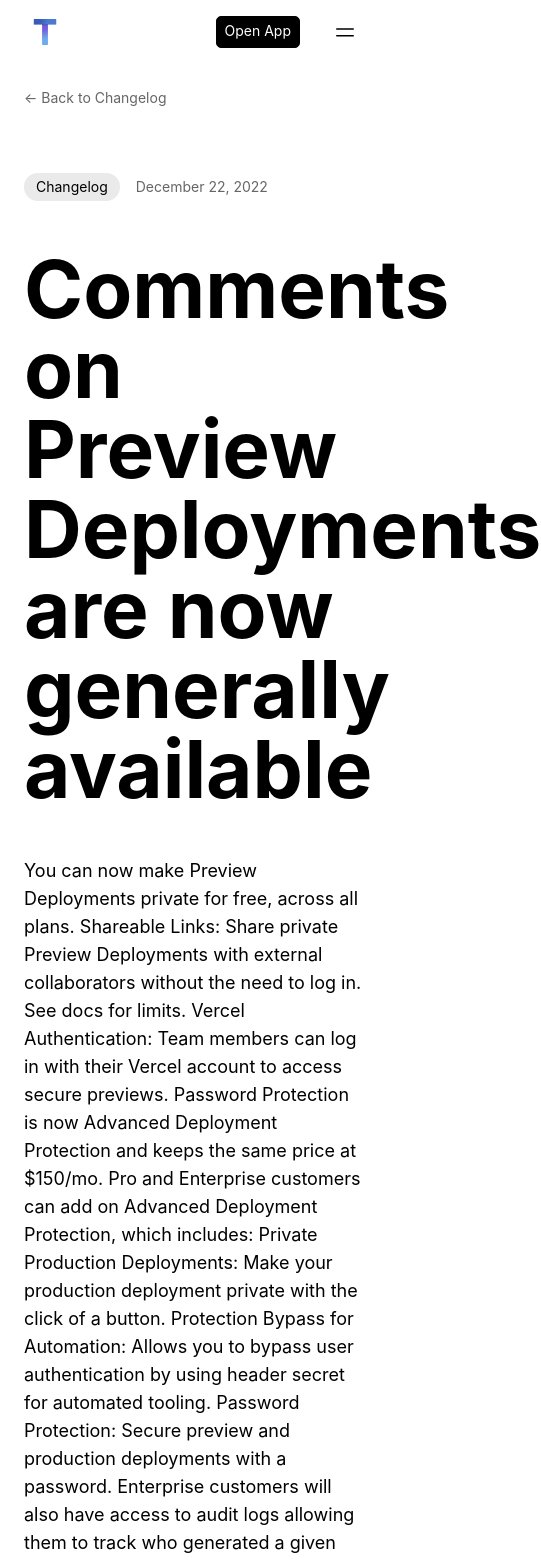
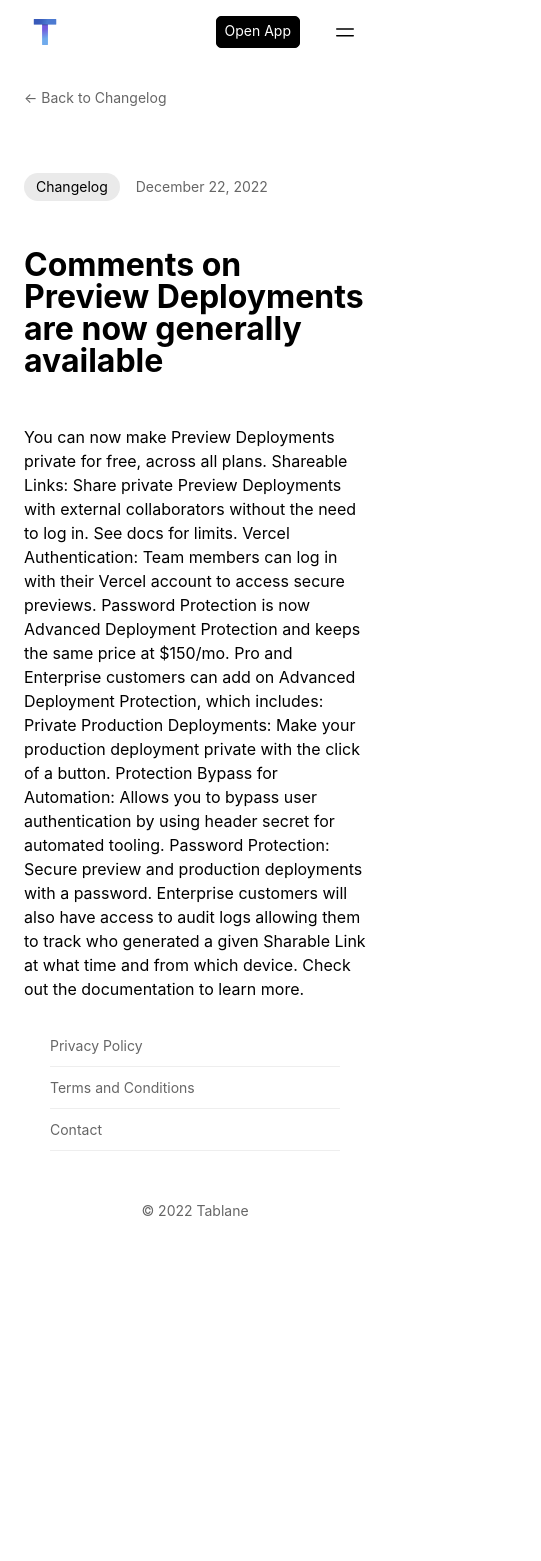
Before and after one commit to Tablane/tablane.net, a Next.js app: page /changelog/v0.1.2 in a window 390 px wide. Shown: the top 1561 px of the page, 541 px wide, since content can reach past the window. After the commit the page ends 1271 px from the top, so only its background shows below. Built offline with nearby package versions, Linux system fonts and the light colour scheme; no server answers.

Commit message:
improve changelog page on larger screens

```diff
--- a/app/changelog/[change]/page.tsx
+++ b/app/changelog/[change]/page.tsx
@@ -22,7 +22,7 @@
   };
 
   return (
-    <div className="p-6">
+    <div className="p-6 lg:p-16">
       <Link
         className="flex mb-[65px] cursor-pointer text-[#666] text-sm hover:text-black"
         href="/changelog"
@@ -37,8 +37,12 @@
           {dayjs(change.date).format("MMMM DD, YYYY")}
         </p>
       </div>
-      <p className="text-[80px] font-bold leading-none py-12">{change.name}</p>
-      <div className="text-lg">{change.description}</div>
+      <p className="text-[32px] lg:text-[80px] font-bold leading-none py-12 lg:w-[75%]">
+        {change.name}
+      </p>
+      <div className="text-base lg:text-lg lg:w-[75%]">
+        {change.description}
+      </div>
     </div>
   );
 }
--- a/app/changelog/page.tsx
+++ b/app/changelog/page.tsx
@@ -120,8 +120,8 @@
                 {dayjs(change.date).format("MMMM DD, YYYY")}
               </p>
             </div>
-            <div className="grow-[2] lg:grow-[5] basis-0">
-              <p>{change.description}</p>
+            <div className="grow-[2] lg:grow-[5] basis-0 flex justify-center">
+              <p className="lg:w-[75%]">{change.description}</p>
             </div>
           </div>
         ))}
```
